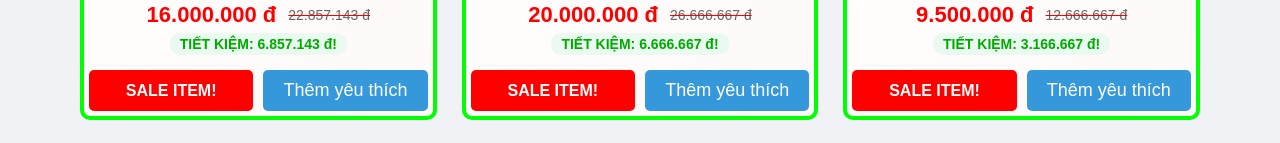
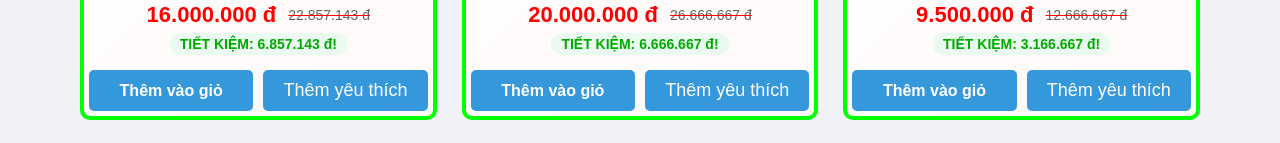
Before and after one commit to nguyenhoangquan0801-jurie/bike-shop, a React (Create React App) app: page /products in a window 1280 px wide. Shown: the part 758-901 px from the top of the page. Built offline with nearby package versions, Linux system fonts and the light colour scheme; data requests are answered from the project's data file.

Commit message:
last fix

```diff
--- a/src/components/ProductCard.js
+++ b/src/components/ProductCard.js
@@ -93,12 +93,12 @@ function ProductCard({ product, addToCart, toggleWishlist, isInWishlist, openPro
 
       <div className="product-actions">
         <button onClick={() => addToCart(product)} className="add-to-cart-btn"style={{
-            background: isOnSale ? '#ff0000' : '#3498db',
+            background: isOnSale ? '#3498db' : '#3498db',
             color: 'white',
             fontWeight: 'bold'
           }}
         >
-          {isOnSale ? ' SALE ITEM!' : 'Thêm vào giỏ'}
+          {isOnSale ? ' Thêm vào giỏ' : 'Thêm vào giỏ'}
         </button>
         <button
           onClick={() => toggleWishlist(product)}
```
